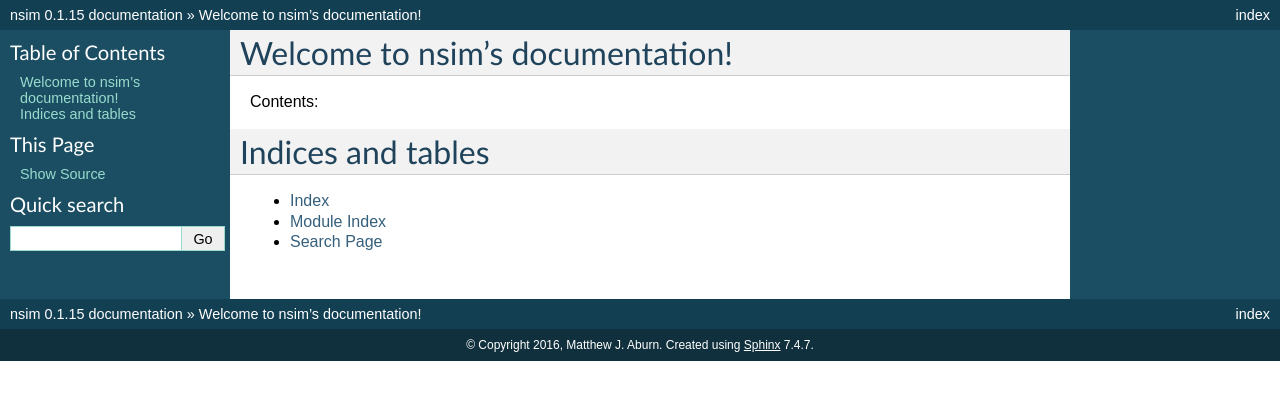
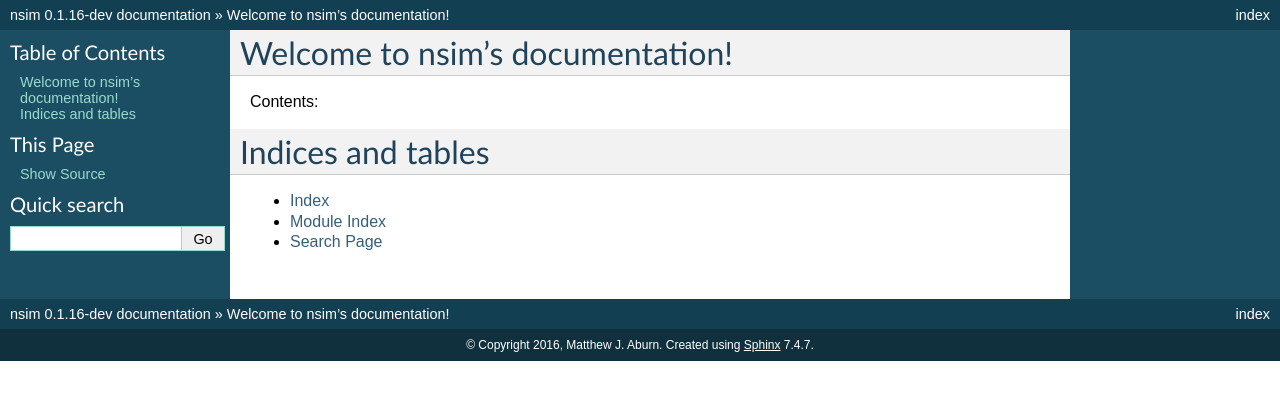
Before and after one commit to mattja/nsim, a Sphinx documentation site: the page built from docs/index.rst, in a window 1280 px wide. Shown: the top 400 px of the page. Built offline with Sphinx 7.4.7, drawn with Linux system fonts in a browser that asks for light colours.

Commit message:
start 0.1.16-dev

```diff
--- a/docs/conf.py
+++ b/docs/conf.py
@@ -56,7 +56,7 @@ copyright = u'2016, Matthew J. Aburn'
 # The short X.Y version.
 version = '0.1'
 # The full version, including alpha/beta/rc tags.
-release = '0.1.15'
+release = '0.1.16-dev'
 
 # The language for content autogenerated by Sphinx. Refer to documentation
 # for a list of supported languages.
--- a/nsim/__init__.py
+++ b/nsim/__init__.py
@@ -17,4 +17,4 @@ DistTimeseries.add_analyses(analysesN)
 from . import models
 from .readfile import timeseries_from_mat, timeseries_from_file, save_mat
 
-__version__ = '0.1.15'
+__version__ = '0.1.16-dev'
```
